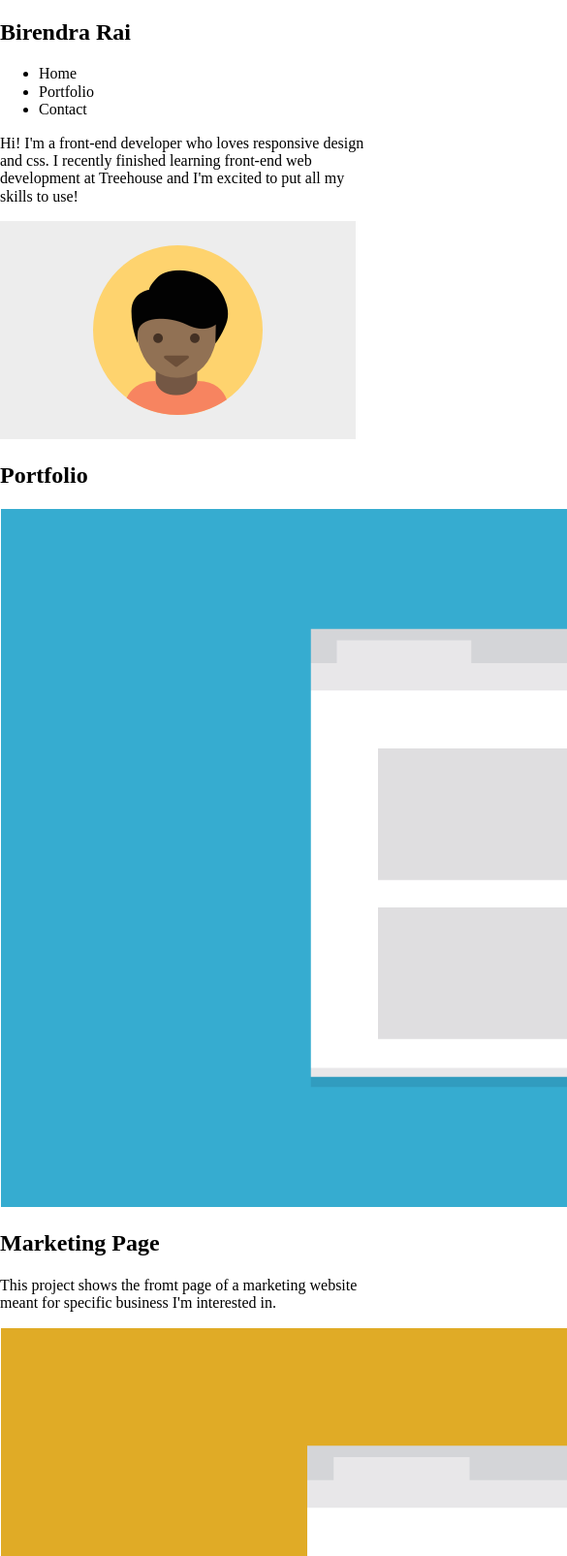
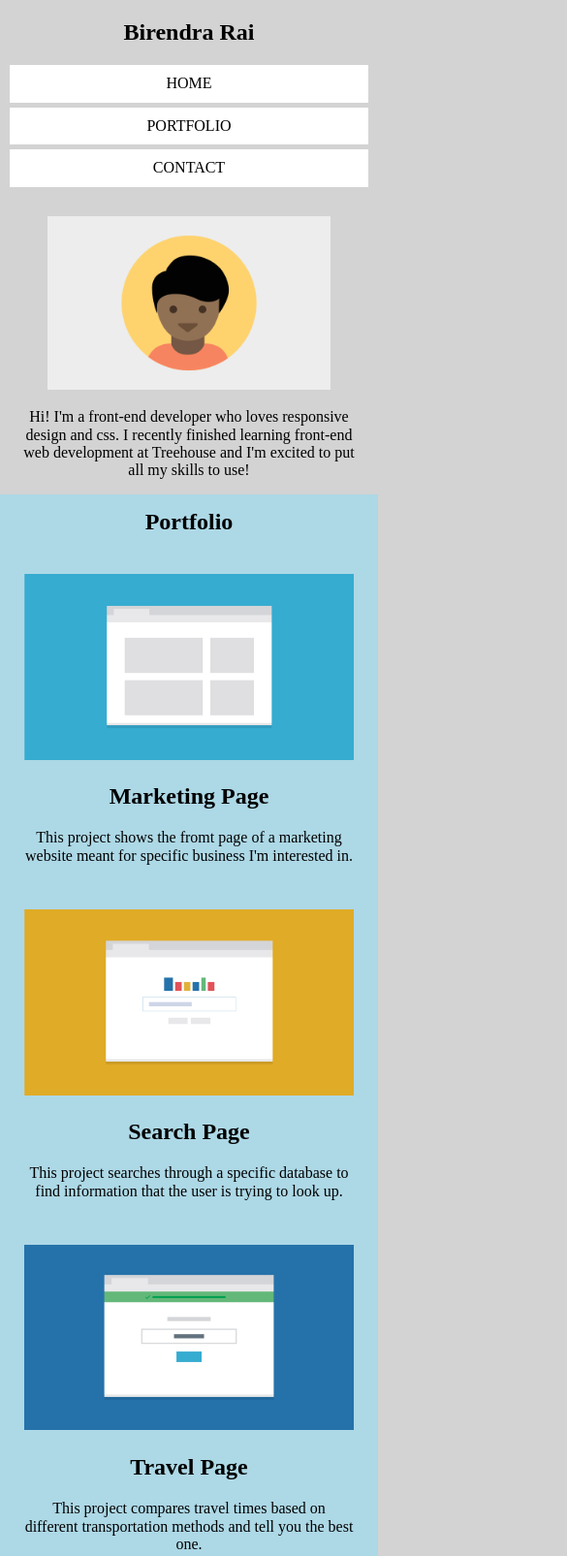
Before and after one commit to birenrai/Project-2-Mobile-first-Responsive-Layout, a plain HTML site: page index.html in a window 390 px wide. Shown: the top 1605 px of the page at 97% size, 585 px wide, since content can reach past the window. Drawn offline with Linux system fonts and the light colour scheme.

Commit message:
Almost done with Mobile version

```diff
--- a/css/style.css
+++ /dev/null
@@ -1,8 +0,0 @@
-body {
-  box-sizing: border-box;
-}
-
-.main-header h2 {
-  text-align: center;
-  display: inline-block;
-}
--- /dev/null
+++ b/css/styles.css
@@ -0,0 +1,112 @@
+body {
+  background-color: lightgrey;
+}
+
+.main-header h2,
+.main-nav li{                   /*Centers headers*/
+  text-align: center;;
+}
+
+.main-nav ul,
+.footer-nav ul{
+  padding: 0;                    /*Removes list types and padding*/
+  list-style-type: none;
+}
+
+
+.main-nav a {
+  display: block;
+  text-decoration: none;
+  color: black;
+}
+
+.bottom a {
+  text-decoration: none;
+  color: black;
+}
+
+.intro {
+  width: 75%;
+  margin: 30px auto 0;
+}
+
+.intro p {
+  margin: 15px -30px;
+}
+
+.intro img,
+.portfolioSection img{
+  width: 100%;
+}
+
+p,
+.portfolioSection {
+  text-align: center;
+}
+
+/* .portfolioSection {
+  width:
+} */
+.main-nav ul {
+  width: 95%;
+  margin: 10px auto;
+}
+
+.main-nav li {
+  background-color: white;
+  text-transform: uppercase;
+  display: block;
+  margin: 5px 0;
+  padding: 10px 0;
+}
+
+/* #portfolio {
+
+} */
+#portfolio {
+  background-color: lightblue;
+  padding: 15px 25px 25px;
+  margin: 0 auto;
+}
+.col {
+  background-color: lightblue;
+  padding: 15px 25px;
+}
+
+.bottom {
+  text-align: center;
+  padding: 15px 25px 25px;
+}
+.main-footer {
+  margin: 15px 25px 25px;
+  border-top: solid 2px grey;
+}
+
+.main-footer a {
+  text-transform: uppercase;
+  text-decoration: none;
+  color: black;
+}
+
+/* .main-footer h2,
+.take-top {
+  display: inline-block;;
+} */
+
+.main-footer h2{
+  float: left;
+}
+
+.take-top {
+  float: right;
+  padding-top: 25px;
+}
+
+.footer-nav {
+  display: none;
+}
+
+
+@media (mix-width: 768px) {
+
+}
--- a/index.html
+++ b/index.html
@@ -5,87 +5,100 @@
     <meta charset="utf-8">
     <title> Birendra Rai Portfolio </title>
     <link rel="stylesheet" href="css/normalize.css">
-    <link rel"stylesheet" href="css/style.css">
-    <meta name="Viewport" content="width=device-width", initial-scale=1">
+    <link rel="stylesheet" href="css/styles.css">
+    <meta name="Viewport" content="width=device-width, initial-scale=1.0">
   </head>
 
   <body>
-    <header class="main-header">
+
+
+
+    <header class="main-header" id="top">
       <h2> Birendra Rai </h2>
+      <nav class="main-nav">
         <ul>
-        <li><a>Home</a></li>
-        <li><a>Portfolio</a></li>
-        <li><a>Contact</a></li>
+          <li><a href="index.html">Home</a></li>
+          <li><a href="#portfolio">Portfolio</a></li>
+          <li><a href="#contact">Contact</a></li>
         </ul>
+      </nav>
     </header>
 
-    <section>
+    <!-- <div class="body-wrap" -->
+    <div class="intro">
+      <img src="images/responsive-layout-profile.png" alt="Profile Picture">
       <p>Hi! I'm a front-end developer who loves responsive design and css. I recently
         finished learning front-end web development at Treehouse and I'm excited to put
         all my skills to use!</p>
-      <img src="images/responsive-layout-profile.png" alt="Profile Picture">
-    </section>
+    </div>
+    <div class="body-wrap">
+    <main class="portfolioSection">
+    <!-- <section class="portfolioSection"> -->
 
-    <section class="portfolioSection">
-      <h2>Portfolio</h2>
-      <div class="col">
-        <img src="images/portfolio-1.png" alt="portfolio-1">
+      <h2 id="portfolio">Portfolio</h2>
+      <section class="col">
+        <img src="images/portfolio-1.png" alt="portfolio-1" class="img">
         <h2>Marketing Page</h2>
         <p>This project shows the fromt page of a marketing website meant for specific
         business I'm interested in.</p>
-      </div>
+      </section>
 
-      <div class="col">
-        <img src="images/portfolio-2.png" alt="portfolio-2">
+      <section class="col">
+        <img src="images/portfolio-2.png" alt="portfolio-2" class="img">
         <h2>Search Page</h2>
         <p>This project searches through a specific database to find information that
         the user is trying to look up.</p>
-      </div>
+      </section>
 
-      <div class="col">
-        <img src="images/portfolio-3.png" alt="portfolio-3">
+      <section class="col">
+        <img src="images/portfolio-3.png" alt="portfolio-3" class="img">
         <h2>Travel Page</h2>
         <p>This project compares travel times based on different transportation methods
         and tell you the best one.</p>
-      </div>
+      </section>
 
-      <div class="col">
-        <img src="images/portfolio-4.png" alt="portfolio-4">
+      <section class="col">
+        <img src="images/portfolio-4.png" alt="portfolio-4" class="img">
         <h2>Map of Favorite Spots</h2>
         <p>This project uses mapping apis to plot points for my favorite spots in the
         city for a do-it-yourself walking tour.</p>
-      </div>
+      </section>
 
-      <div class="col">
-        <img src="images/portfolio-5.png" alt="portfolio-5">
+      <section class="col">
+        <img src="images/portfolio-5.png" alt="portfolio-5" class="img">
         <h2>Photo Gallery</h2>
         <p>This project shows pictures from a recent trip to the viewer and allows them
         to easily navigate through photos.</p>
-      </div>
+      </section>
 
-      <div class="col">
-        <img src="images/portfolio-6.png" alt="portfolio-6">
+      <section class="col">
+        <img src="images/portfolio-6.png" alt="portfolio-6" class="img">
         <h2>Calculator</h2>
         <p>Someone can enter in the numbers they want, and press the big blue button
         and get the result.</p>
+      </section>
+    </main>
   </div>
-    </section>
 
-    <h2>Contact</h2>
+  <section class="bottom">
+    <h2 id="contact">Contact</h2>
     <p>If you're interested in chatting or want more information about what I've been
       working on, I'd love to hear from you!</p>
 
-      <p>Phone  <a href="tel: 301-908-8796">+1(301)-908-8796</a></p>
+    <p>Phone  <a href="tel:301-908-8796">+1(301)-908-8796</a></p>
     <p>Email  <a href="mailto:birenrai1010@gmail.com">birenrai1010@gmail.com</a></P>
+  </section>
 
-      <footer>
+      <footer class="main-footer">
         <h2> Birendra Rai </h2>
+        <a href="#top" class="take-top">Back to top</a>
+        <nav class="footer-nav">
           <ul>
-          <li>Home</li>
-          <li>Portfolio</li>
-          <li>Contact</li>
+            <li><a href="index.html">Home</a></li>
+            <li><a href="#portfolio">Portfolio</a></li>
+            <li><a href="#contact">Contact</a></li>
           </ul>
+        </nav>
       </footer>
-
   </body>
 </html>
```
Lines whose indentation alone changed are shown as unchanged.
